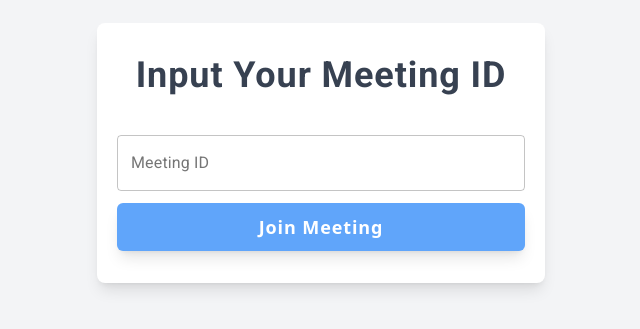
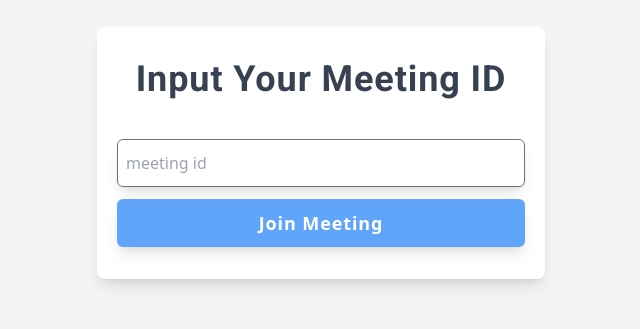
Before and after one commit to michaelleopold/SBN-Meeting, a Next.js app: page /meeting/join in a window 1280 px wide. Shown: the part 247-576 px from the top of the page, without its empty margins (319-959 px from the left). Built offline with nearby package versions, Linux system fonts and the light colour scheme.

Commit message:
using basic html input

```diff
--- a/components/input/index.tsx
+++ b/components/input/index.tsx
@@ -1,6 +1,6 @@
 import React from 'react'
 // import { TextField } from '@mui/material'
-import { TextField } from '@material-ui/core'
+// import { TextField } from '@material-ui/core'
 
 interface Props {
   label: string
@@ -10,17 +10,25 @@ interface Props {
 
 const Input: React.FC<Props> = ({ label, value, onChange }) => {
     return (
-        <TextField
+        // <TextField
+        //     value={value}
+        //     onChange={onChange}
+        //     autoComplete="off"
+        //     id="outlined-basic"
+        //     label={label}
+        //     variant="outlined"
+        //     className="w-full"
+        //     // InputLabelProps={{ style: { color: '#bdbdbd' } }}
+        //     // inputProps={{ style: { color: '#757575' } }}
+        //     // placeholder="ex: sundaymeeting123"
+        // />
+        <input
             value={value}
             onChange={onChange}
+            type="text"
             autoComplete="off"
-            id="outlined-basic"
-            label={label}
-            variant="outlined"
-            className="w-full"
-            // InputLabelProps={{ style: { color: '#bdbdbd' } }}
-            // inputProps={{ style: { color: '#757575' } }}
-            // placeholder="ex: sundaymeeting123"
+            placeholder="meeting id"
+            className='h-[3rem] px-2 w-full text-gray-600 border-[1px] border-gray-500 shadow-lg rounded-md active:border-blue-500 hover:border-gray-400'
         />
     );
 }
```
